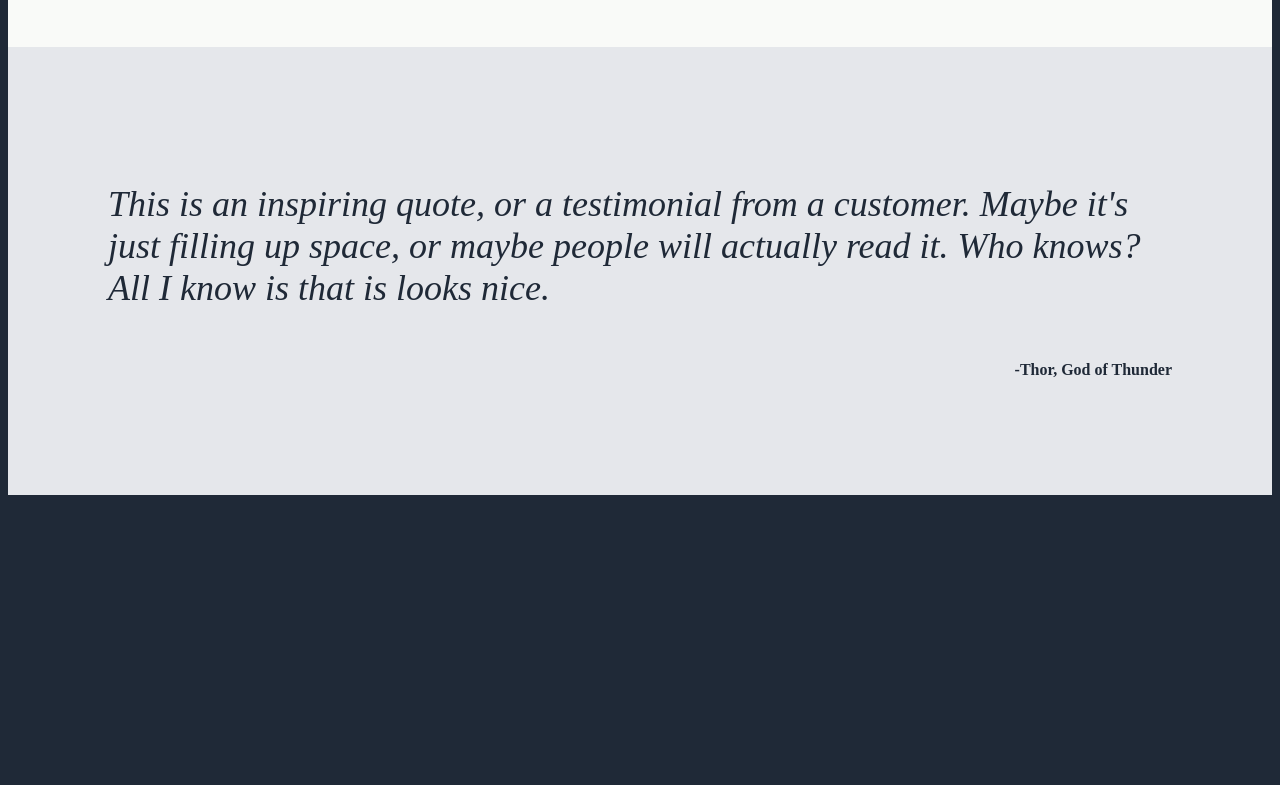
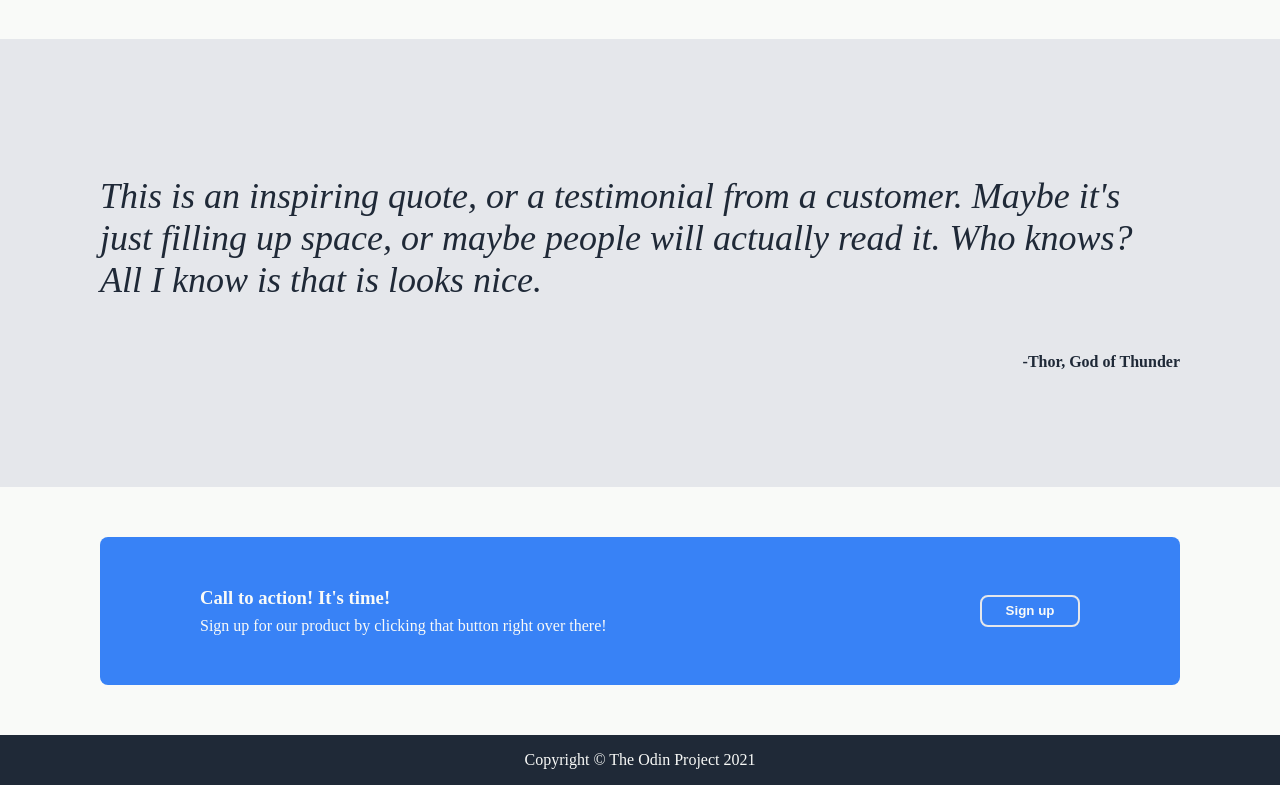
Before and after one commit to Mjs164Dev/odin-landing-page, a plain HTML site: page index.html in a window 1280 px wide. Shown: the part 792-1577 px from the top of the page. Before the commit the page ends 1295 px from the top, so only its background shows below. Drawn offline with Linux system fonts and the light colour scheme.

Commit message:
add section four and footer.

```diff
--- a/index.html
+++ b/index.html
@@ -59,9 +59,19 @@
     </div>
 
     <div class="four">
+        <div class="cta-wrapper">
+            <div class="text-wrapper">
+                <h3 class="cta-heading">Call to action! It's time!</h3>
+                <p class="cta-paragraph">Sign up for our product by clicking that button right over there!</p>
+            </div>
+            <div class="cta-button-wrapper">
+                <button class="cta-button">Sign up</button>
+            </div>
+        </div>
     </div>
 
     <div class="footer">
+        <p>Copyright &copy; The Odin Project 2021</p>
     </div>
 
 </body>
--- a/style.css
+++ b/style.css
@@ -1,9 +1,11 @@
 body {
-    background-color: #1F2937;
+    padding: 0;
+    margin: 0;
 }
 
 .header {
     display: flex;
+    background-color: #1F2937;
     flex-direction: row;
     justify-content: space-between;
     align-items: center;
@@ -20,6 +22,7 @@ body {
 }
 
 .hero {
+    background-color: #1F2937;
     display: flex;
     flex-direction: row;
     justify-content:space-between;
@@ -129,6 +132,61 @@ body {
     text-align: right;
 }
 
+.four {
+    background-color: #F9FAF8;
+    display: flex;
+    justify-content: center;
+    align-items: center;
+    padding: 50px 100px;
+}
+
+.cta-wrapper {
+    display: flex;
+    flex-direction: row;
+    justify-content: space-between;
+    align-items: center;
+    flex-grow: 1;
+    background-color: #3882F6;
+    padding: 50px 100px;
+    border-radius: 8px;
+}
+
+.text-wrapper {
+    display: flex;
+    flex-direction: column;
+    justify-content: center;
+    gap: 8px;
+}
+
+.cta-heading {
+    color: #F9FAF8;
+    margin: 0;
+}
+
+.cta-paragraph {
+    color: #F9FAF8;
+    margin: 0;
+}
+
+.cta-button {
+    background-color: #3882F6;
+    color: #F9FAF8;
+    font-weight: bold;
+    width: 100px;
+    height:32px;
+    border: 2px solid #E5E7EB;
+    border-radius: 8px;
+}
+
+.footer {
+    display: flex;
+    justify-content: center;
+    text-align: center;
+    height: 50px;
+    background-color: #1F2937;
+    color: #F9FAF8;
+}
+
 ul {
     display: flex;
     flex-direction: row;
```
